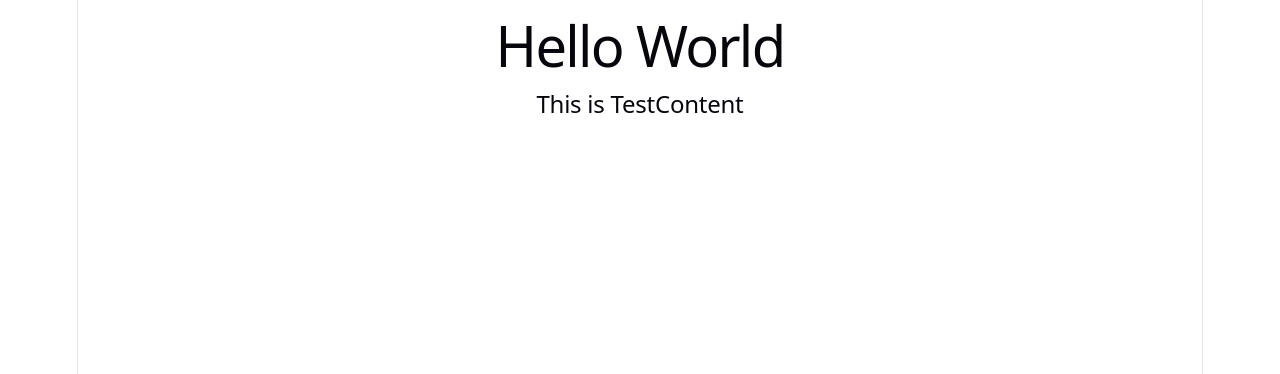
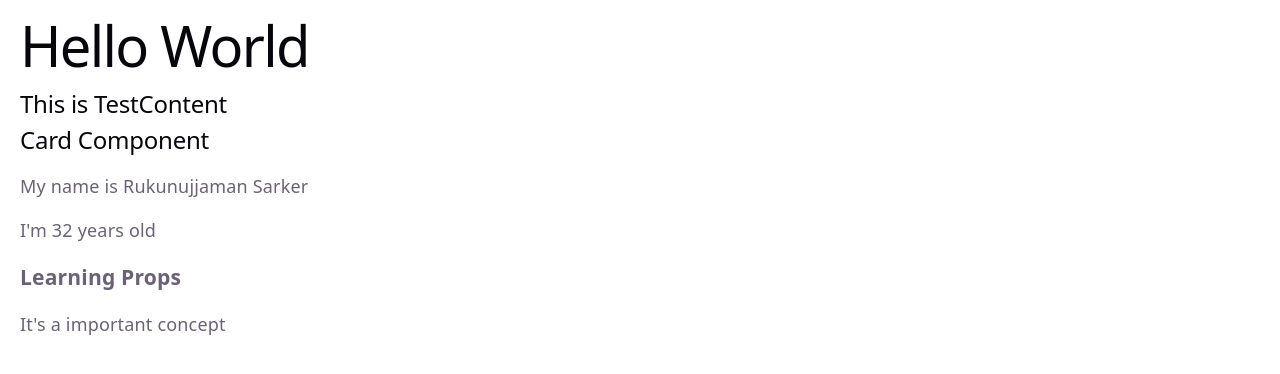
Before and after one commit to ruku9010/react-practice, a React (Vite) app: page / in a window 1280 px wide. Shown: the top 374 px of the page. Built offline with nearby package versions, Linux system fonts and the light colour scheme.

Commit message:
Props, children

```diff
--- a/src/App.jsx
+++ b/src/App.jsx
@@ -1,4 +1,5 @@
 import './App.css'
+import Card from './components/Card'
 import TestContent  from './TestContent'
 
 function App() {
@@ -7,6 +8,10 @@ function App() {
     <>
       <h1>Hello World</h1>
       <TestContent/>
+      <Card firstName= "Rukunujjaman" lastName = "Sarker" age = {32}>
+        <h3>Learning Props</h3>
+        <p>It's a important concept</p>
+      </Card>
     </>
   )
 }
--- /dev/null
+++ b/src/components/Card.jsx
@@ -0,0 +1,10 @@
+export default function Card({children, firstName, lastName, age}){
+    return (
+        <div>
+            <h2>Card Component</h2>
+            <p>My  name is {firstName} {lastName}</p>
+            <p>I'm {age} years old</p>
+            {children}
+        </div>
+    )
+}
--- a/src/index.css
+++ b/src/index.css
@@ -52,19 +52,10 @@
 
 body {
   margin: 0;
+  margin-left: 20px;
 }
 
-#root {
-  width: 1126px;
-  max-width: 100%;
-  margin: 0 auto;
-  text-align: center;
-  border-inline: 1px solid var(--border);
-  min-height: 100svh;
-  display: flex;
-  flex-direction: column;
-  box-sizing: border-box;
-}
+
 
 h1,
 h2 {
@@ -91,21 +82,3 @@ h2 {
     font-size: 20px;
   }
 }
-p {
-  margin: 0;
-}
-
-code,
-.counter {
-  font-family: var(--mono);
-  display: inline-flex;
-  border-radius: 4px;
-  color: var(--text-h);
-}
-
-code {
-  font-size: 15px;
-  line-height: 135%;
-  padding: 4px 8px;
-  background: var(--code-bg);
-}
```
